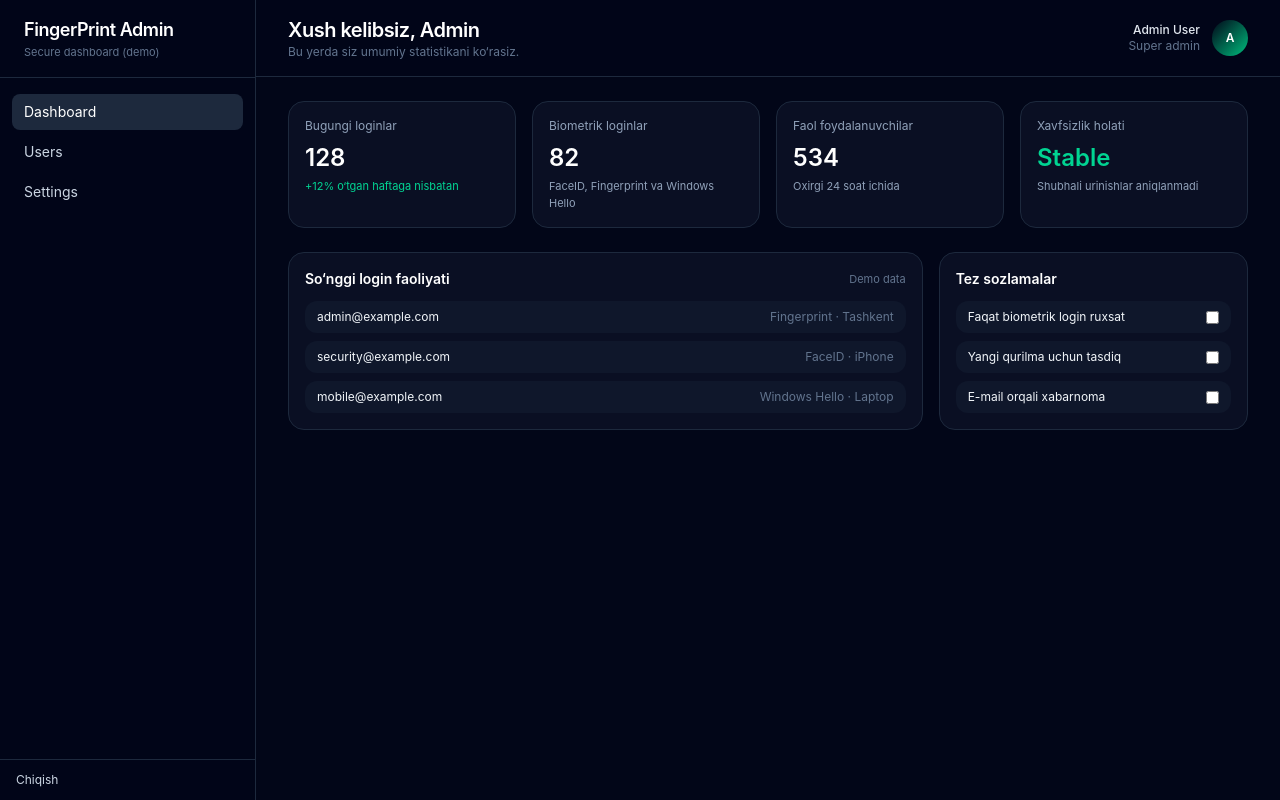
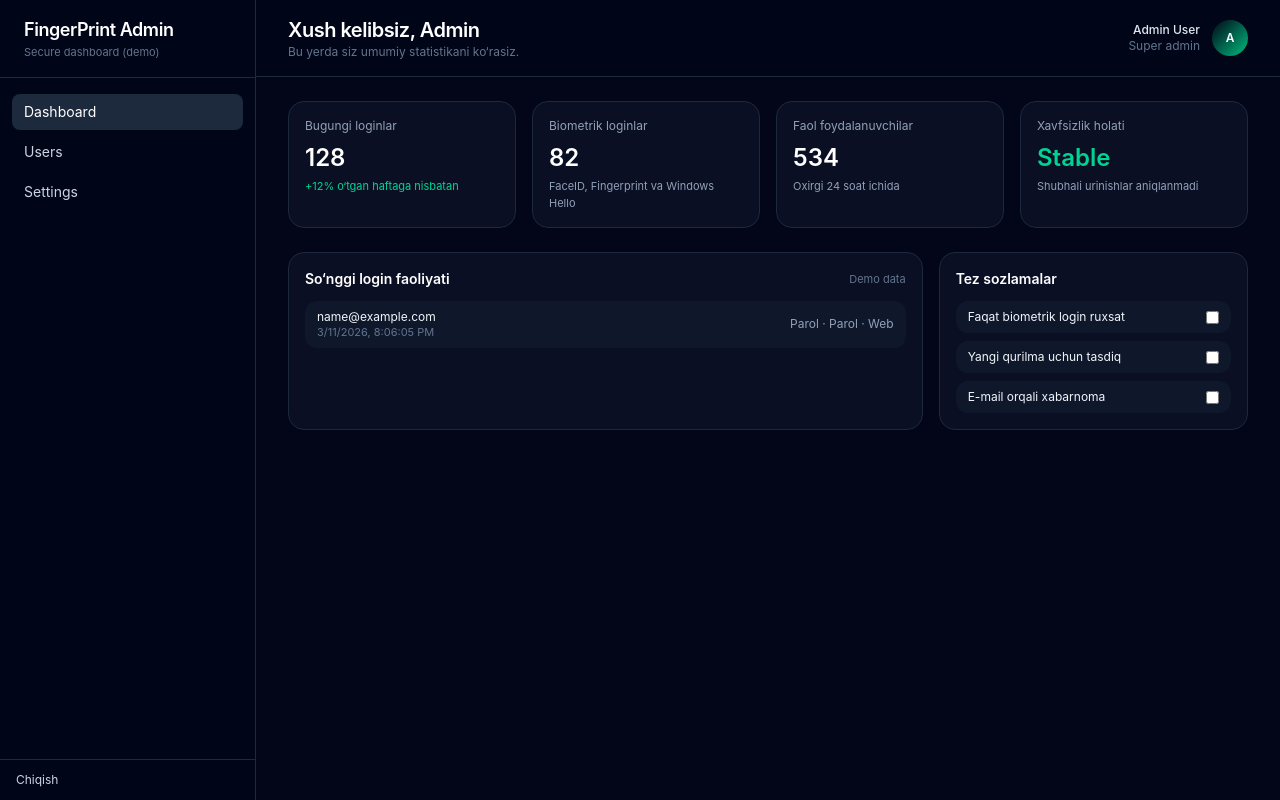
Before and after one commit to Valijon0373/fingerprint-dashboard, a React (Vite) app: page / in a window 1280 px wide. Both pictures are taken after typing "name@example.com", "Sample123" into the empty fields and a click on the button "Kirish". Built offline with nearby package versions, Linux system fonts and the light colour scheme.

Commit message:
fix: add recent logins tracking and display in the app

```diff
--- a/src/App.tsx
+++ b/src/App.tsx
@@ -4,11 +4,19 @@ import { TbFaceId } from 'react-icons/tb'
 
 type AuthMode = 'password' | 'biometric'
 
+type LoginActivity = {
+  email: string
+  method: 'Parol' | 'Biometrik'
+  device: string
+  time: string
+}
+
 function App() {
   const [isAuthenticated, setIsAuthenticated] = useState(false)
   const [authMode, setAuthMode] = useState<AuthMode>('password')
   const [bioLoading, setBioLoading] = useState(false)
   const [bioError, setBioError] = useState<string | null>(null)
+  const [recentLogins, setRecentLogins] = useState<LoginActivity[]>([])
 
   const backendUrl = 'https://fingerprint-dashboard.onrender.com'
 
@@ -188,6 +196,15 @@ function App() {
         return
       }
 
+      const now = new Date()
+      const entry: LoginActivity = {
+        email,
+        method: 'Biometrik',
+        device: 'FaceID / Fingerprint',
+        time: now.toLocaleString(),
+      }
+
+      setRecentLogins((prev) => [entry, ...prev].slice(0, 5))
       setIsAuthenticated(true)
     } catch (error) {
       console.error(error)
@@ -241,7 +258,19 @@ function App() {
                 className="space-y-4"
                 onSubmit={(e) => {
                   e.preventDefault()
-                  // Demo uchun: har doim success
+                  const form = e.currentTarget
+                  const email = (form.elements.namedItem('email') as HTMLInputElement)
+                    ?.value || 'admin@example.com'
+
+                  const now = new Date()
+                  const entry: LoginActivity = {
+                    email,
+                    method: 'Parol',
+                    device: 'Parol · Web',
+                    time: now.toLocaleString(),
+                  }
+
+                  setRecentLogins((prev) => [entry, ...prev].slice(0, 5))
                   setIsAuthenticated(true)
                 }}
               >
@@ -432,18 +461,28 @@ function App() {
                 <span className="text-[11px] text-slate-500">Demo data</span>
               </div>
               <div className="space-y-2 text-xs">
-                <div className="flex items-center justify-between rounded-xl bg-slate-900 px-3 py-2">
-                  <span className="text-slate-100">admin@example.com</span>
-                  <span className="text-slate-500">Fingerprint · Tashkent</span>
-                </div>
-                <div className="flex items-center justify-between rounded-xl bg-slate-900 px-3 py-2">
-                  <span className="text-slate-100">security@example.com</span>
-                  <span className="text-slate-500">FaceID · iPhone</span>
-                </div>
-                <div className="flex items-center justify-between rounded-xl bg-slate-900 px-3 py-2">
-                  <span className="text-slate-100">mobile@example.com</span>
-                  <span className="text-slate-500">Windows Hello · Laptop</span>
-                </div>
+                {recentLogins.length === 0 ? (
+                  <div className="rounded-xl bg-slate-900 px-3 py-4 text-slate-500 text-[11px]">
+                    Hozircha faol loginlar yo‘q. Avval tizimga kiring.
+                  </div>
+                ) : (
+                  recentLogins.map((item) => (
+                    <div
+                      key={`${item.email}-${item.time}-${item.method}`}
+                      className="flex items-center justify-between rounded-xl bg-slate-900 px-3 py-2"
+                    >
+                      <div className="flex flex-col">
+                        <span className="text-slate-100">{item.email}</span>
+                        <span className="text-slate-500 text-[11px]">
+                          {item.time}
+                        </span>
+                      </div>
+                      <span className="text-slate-400">
+                        {item.method} · {item.device}
+                      </span>
+                    </div>
+                  ))
+                )}
               </div>
             </div>
 
```
